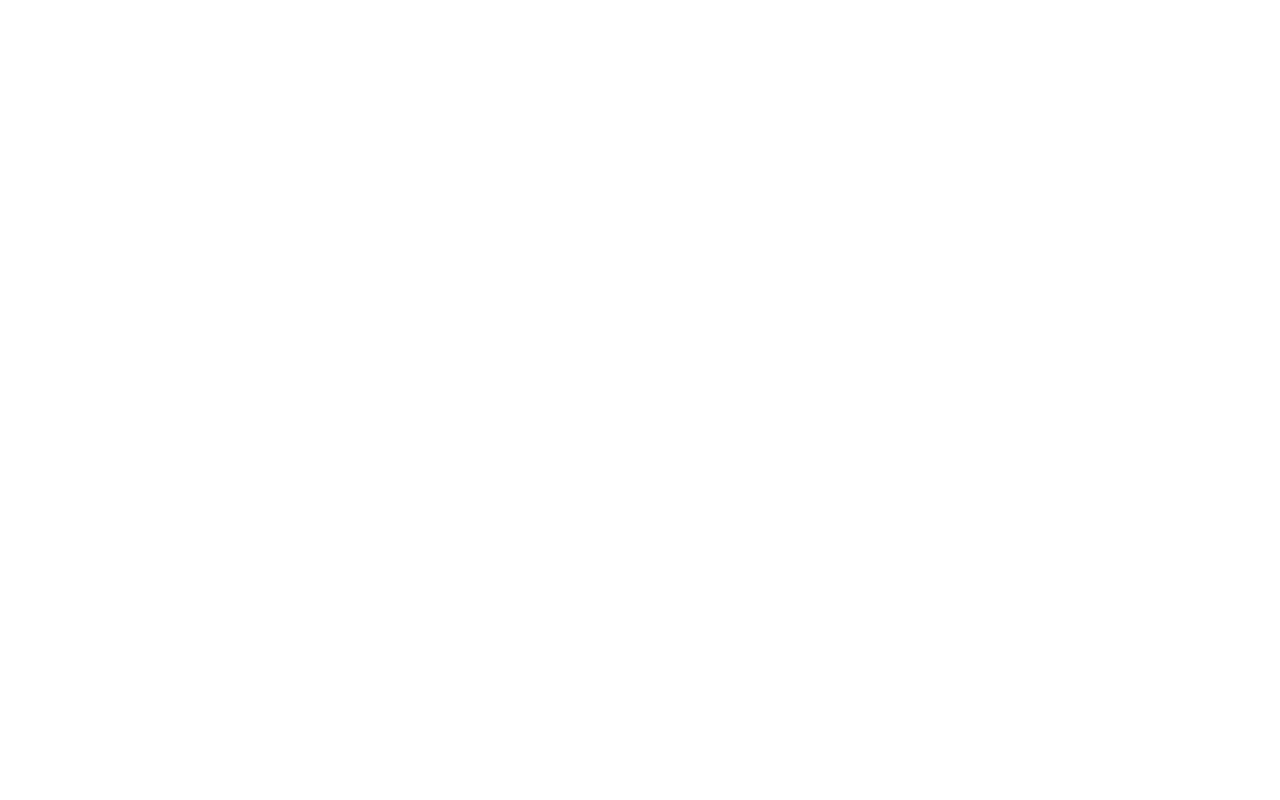
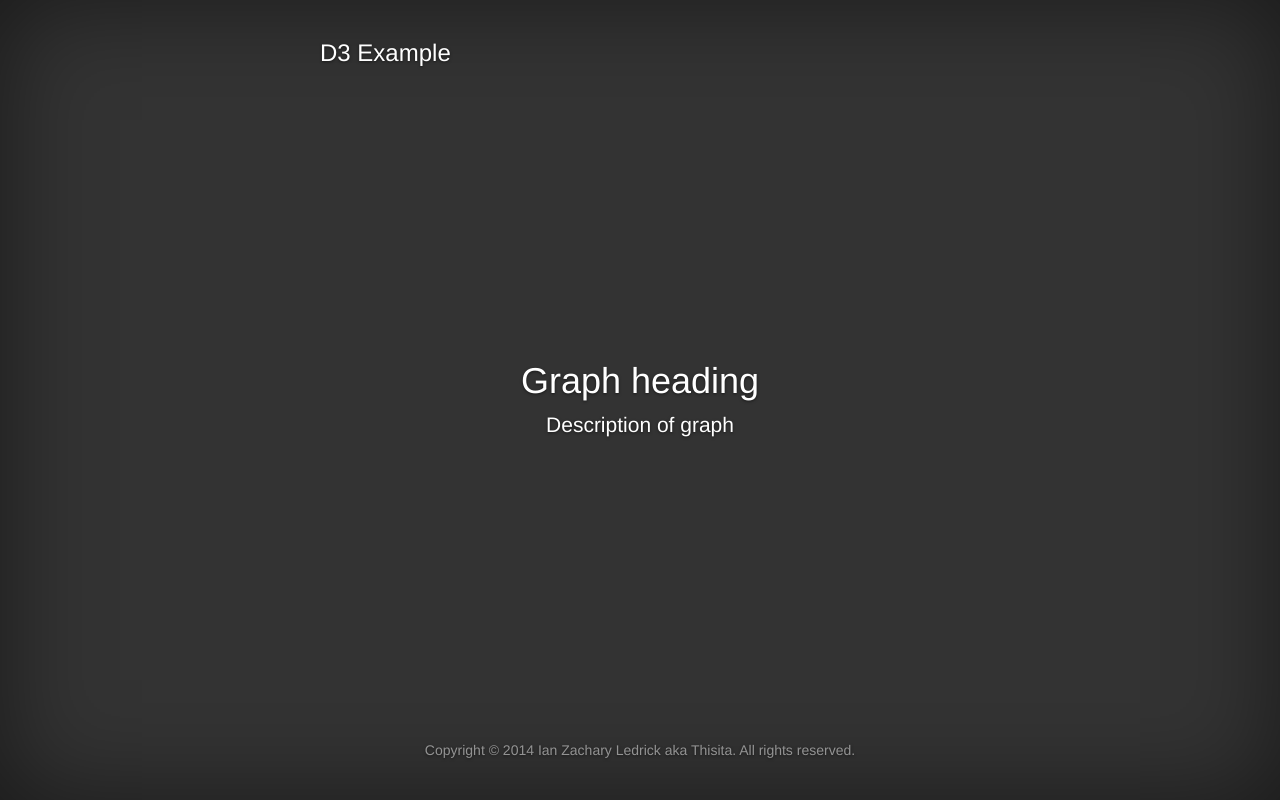
Before and after one commit to Thisita/D3LiveDemo, a plain HTML site: page index.html in a window 1280 px wide. Drawn offline with nearby package versions, Linux system fonts and the light colour scheme.

Commit message:
Layout the page to cover style
Because it is pretty

```diff
--- a/index.html
+++ b/index.html
@@ -18,8 +18,48 @@
       so this is adequate.
     -->
     <link rel="stylesheet" href="//netdna.bootstrapcdn.com/bootstrap/3.1.1/css/bootstrap.min.css">
+    <!--
+      Import the cover page styling css
+    -->
+    <link rel="stylesheet" href="cover.css">
   </head>
   <body>
+    <!--
+      Style the page based on bootstrap single page demo
+      Because that is exactly what this is.
+      Plus, it is pretty
+    -->
+    <div class="site-wrapper">
+      <div class="site-wrapper-inner">
+        <div class="cover-container">
+          <!--
+            The header of the page
+          -->
+          <div class="masthead clearfix">
+            <div class="inner">
+              <h3 class="masthead-brand">D3 Example</h3>
+            </div>
+          </div>
+          <!--
+            The meat of the page
+          -->
+          <div class="inner cover">
+            <h1 class="cover-heading">Graph heading</h1>
+            <p class="lead">Description of graph</p>
+            <div id="graph">
+            </div>
+          </div>
+          <!--
+            The page footer
+          -->
+          <div class="mastfoot">
+            <div class="inner">
+              <p>Copyright &copy; 2014 Ian Zachary Ledrick aka Thisita. All rights reserved.</p>
+            </div>
+          </div>
+        </div>
+      </div>
+    </div>
     <!--
       Using direct link for quick use. You should host this yourself though.
       Try to put scripts at the end of your body tag to improve page load
```
